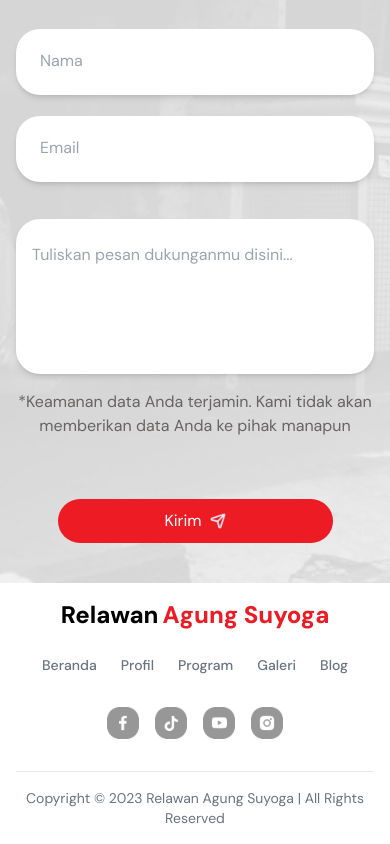
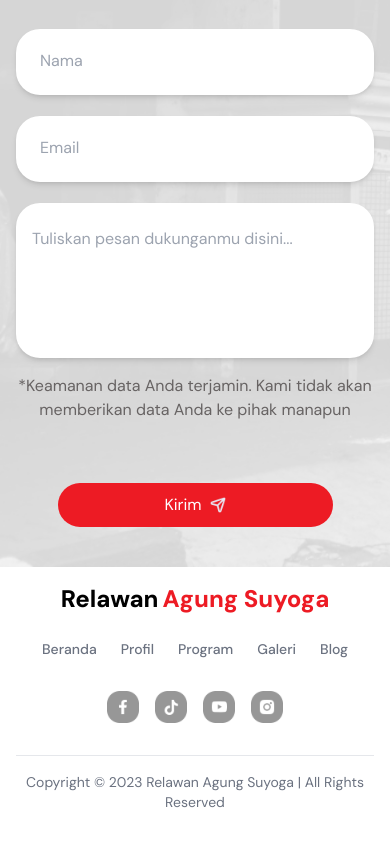
Before and after one commit to gstbgsdarmika/project-kampanye, a React (Vite) app: page / in a window 390 px wide. Shown: the part 8992-9836 px from the top of the page. Built offline with nearby package versions, Linux system fonts and the light colour scheme.

Commit message:
fix comment margin

```diff
--- a/src/pages/Comment/Comment.jsx
+++ b/src/pages/Comment/Comment.jsx
@@ -26,7 +26,7 @@ export default function Comment() {
             <Input placeholder="Nama" />
             <Input placeholder="Email" />
           </div>
-          <div className="w-full md:w-[560px] h-[155px] mt-4 px-4 md:mt-0">
+          <div className="w-full md:w-[560px] h-[155px] px-4">
             <div className="bg-white h-full rounded-[24px] shadow-md px-4 py-6 mb-4">
               <textarea
                 className="w-full h-full text-gray-700 bg-transparent border-none outline-none placeholder-gray-400 resize-none"
```
